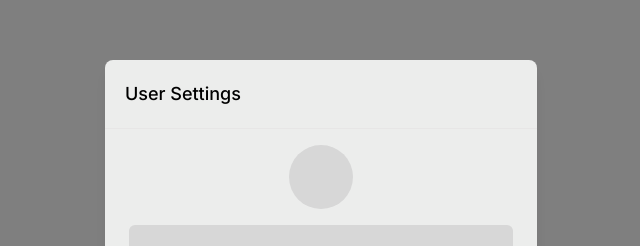
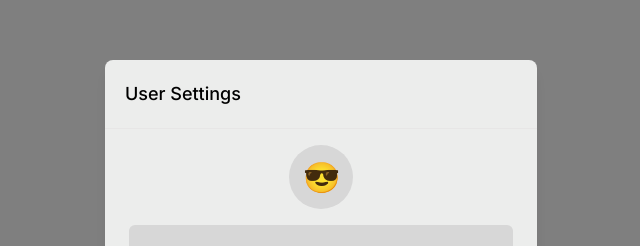
Before and after one commit to dprcoles/story-estimator, a React (Create React App) app in the folder web/: page /room/1 in a window 1280 px wide. Shown: the part 146-392 px from the top of the page, without its empty margins (319-959 px from the left). Built offline with nearby package versions, Linux system fonts and the light colour scheme; no server answers.

Commit message:
:adhesive_bandage: added fallback emoji for user settings

```diff
--- a/web/src/components/UserModal/index.tsx
+++ b/web/src/components/UserModal/index.tsx
@@ -25,16 +25,15 @@ const UserModal: React.FC<UserModalProps> = ({
   updateUser,
 }) => {
   const [nameValue, setNameValue] = useState<string>(name);
-  const [emojiValue, setEmojiValue] = useState<string>(
-    emoji ?? type === PlayerType.Spectator ? "👀" : "🤔"
-  );
+  const [emojiValue, setEmojiValue] = useState<string>(emoji);
   const [typeValue, setTypeValue] = useState<PlayerType>(type);
   const [isEmojiPickerOpen, setIsEmojiPickerOpen] = useState<boolean>(false);
 
   useEffect(() => {
+    console.log(emoji);
     setIsOpen(name.length === 0);
     setNameValue(name);
-    setEmojiValue(emoji);
+    setEmojiValue(emoji.length === 0 ? "😎" : emoji);
     setTypeValue(type);
   }, [name, emoji, type, setIsOpen]);
 
```
